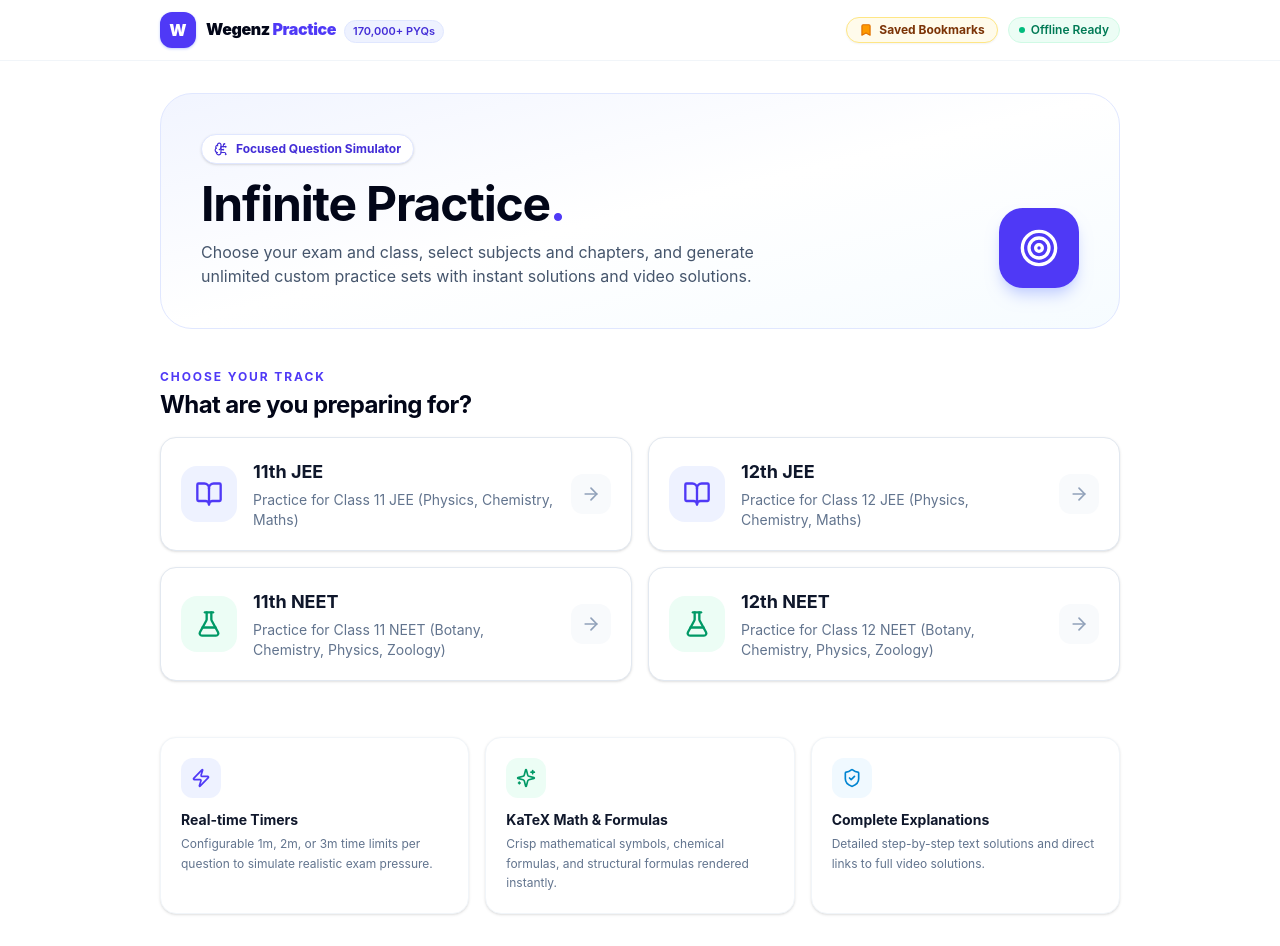
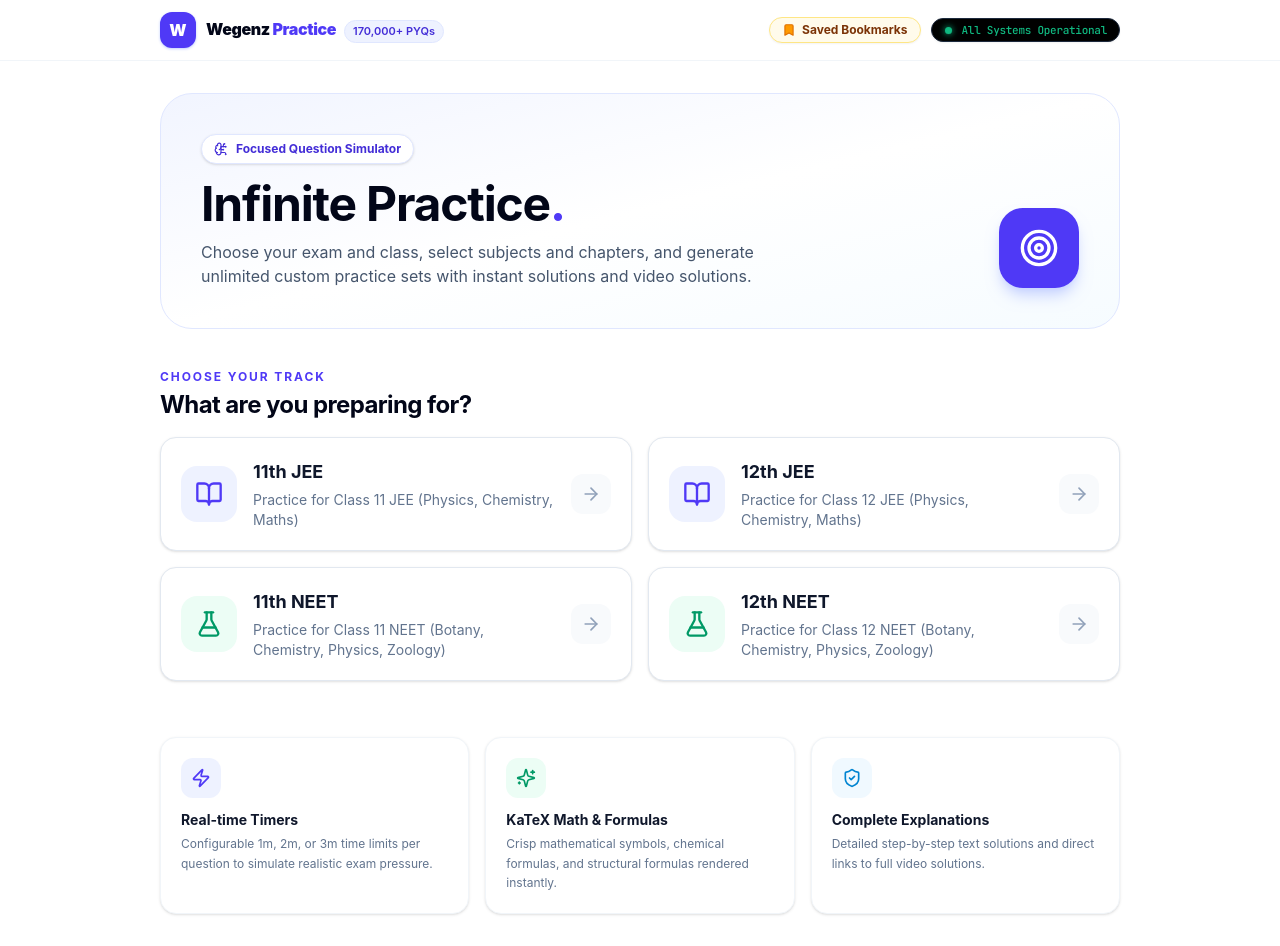
Before and after one commit to Fire162/practice-wegenz, a React (Vite) app: page / in a window 1280 px wide. Built offline with nearby package versions, Linux system fonts and the light colour scheme; no server answers.

Commit message:
feat(ui): replace offline ready badge with animated all systems operational status (#6)

```diff
--- a/index.html
+++ b/index.html
@@ -5,7 +5,12 @@
     <meta name="viewport" content="width=device-width, initial-scale=1.0" />
     <title>Infinite Practice | Wegenz</title>
     <meta name="description" content="Infinite Practice - Free focused question practice for JEE & NEET with 170,000+ questions." />
-    <link rel="icon" type="image/svg+xml" href="/favicon.svg" />
+    <link rel="preconnect" href="https://fonts.googleapis.com" />
+    <link rel="preconnect" href="https://fonts.gstatic.com" crossorigin />
+    <link
+      href="https://fonts.googleapis.com/css2?family=JetBrains+Mono:wght@400;500;600&family=Space+Grotesk:wght@500;600;700&display=swap"
+      rel="stylesheet"
+    />
     <link rel="stylesheet" href="https://cdn.jsdelivr.net/npm/katex@0.16.21/dist/katex.min.css" />
   </head>
   <body class="min-h-screen bg-slate-50 text-slate-900 antialiased">
--- a/src/index.css
+++ b/src/index.css
@@ -56,3 +56,55 @@
 .practice-html div[data-edge="true"] {
   display: none !important;
 }
+
+/* System Status Pulsing Dot & Expanding Ring */
+.status-dot-wrapper {
+  position: relative;
+  width: 10px;
+  height: 10px;
+  display: flex;
+  align-items: center;
+  justify-content: center;
+}
+
+.status-dot {
+  width: 7px;
+  height: 7px;
+  border-radius: 50%;
+  background: #10b981;
+  box-shadow:
+    0 0 6px rgba(16, 185, 129, 0.9),
+    0 0 14px rgba(16, 185, 129, 0.4);
+  animation: status-pulse 1.5s ease-in-out infinite;
+}
+
+.status-dot::after {
+  content: "";
+  position: absolute;
+  inset: -4px;
+  border-radius: 50%;
+  border: 1px solid rgba(16, 185, 129, 0.4);
+  animation: status-ring 1.5s ease-out infinite;
+}
+
+@keyframes status-pulse {
+  0%, 100% {
+    opacity: 1;
+    transform: scale(1);
+  }
+  50% {
+    opacity: 0.45;
+    transform: scale(0.75);
+  }
+}
+
+@keyframes status-ring {
+  0% {
+    opacity: 0.7;
+    transform: scale(0.5);
+  }
+  100% {
+    opacity: 0;
+    transform: scale(1.8);
+  }
+}
--- a/src/pages/home.tsx
+++ b/src/pages/home.tsx
@@ -39,10 +39,17 @@
               <Bookmark className="h-3.5 w-3.5 fill-amber-500 text-amber-600" />
               <span>Saved Bookmarks {bookmarks.length > 0 ? `(${bookmarks.length})` : ""}</span>
             </Link>
-            <span className="hidden sm:inline-flex items-center gap-1.5 text-xs font-semibold text-emerald-700 bg-emerald-50 border border-emerald-100 px-2.5 py-1 rounded-full">
-              <span className="h-1.5 w-1.5 rounded-full bg-emerald-500 animate-pulse"></span>
-              Offline Ready
-            </span>
+            <div
+              className="hidden sm:inline-flex items-center gap-2 rounded-full border border-slate-800 bg-black px-3 py-1 text-xs shadow-xs"
+              title="All systems operational"
+            >
+              <span className="status-dot-wrapper">
+                <span className="status-dot"></span>
+              </span>
+              <span className="font-['JetBrains_Mono',monospace] text-[11px] font-medium tracking-tight text-[#10b981]">
+                All Systems Operational
+              </span>
+            </div>
           </div>
         </div>
       </header>
```
